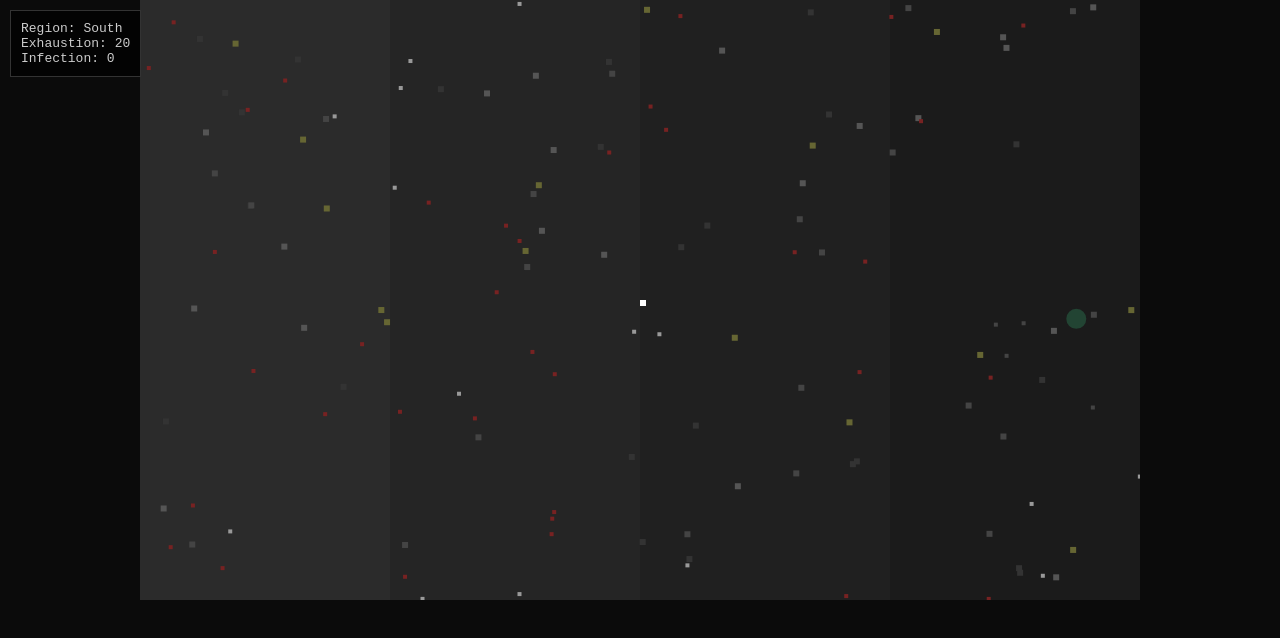
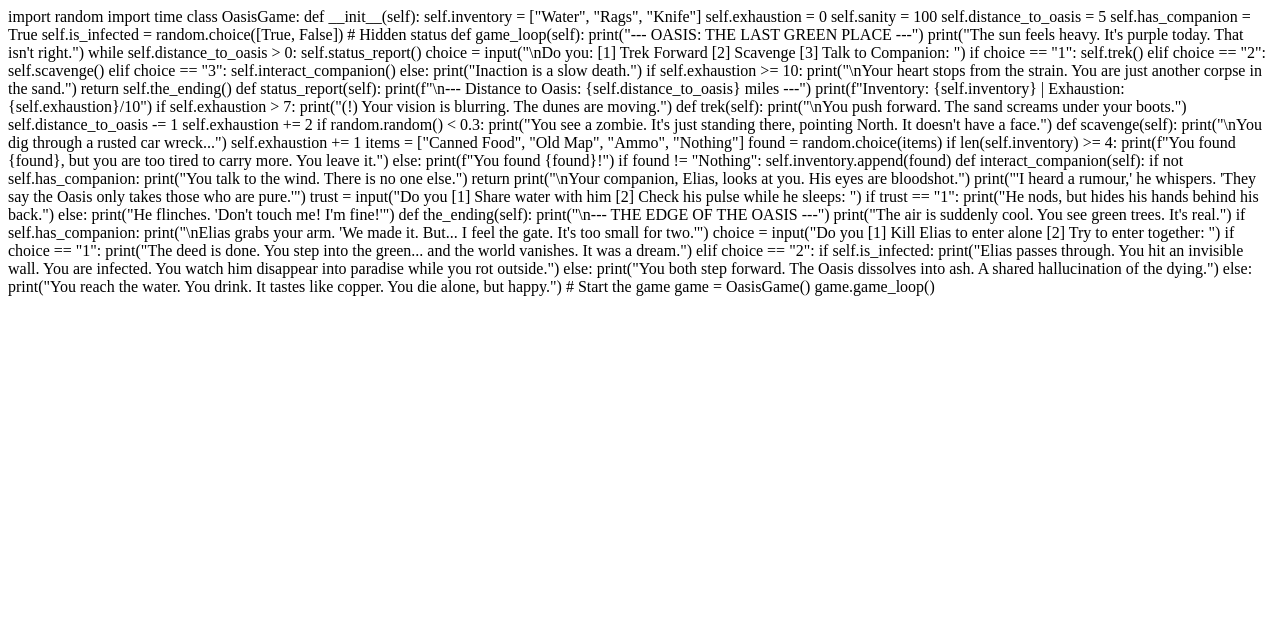
Before and after one commit to rachgood21-cmd/Oasis-The-Last-Green-Place, a plain HTML site: page index.html in a window 1280 px wide. Drawn offline with Linux system fonts and the light colour scheme.

Commit message:
Update index.html

```diff
--- a/index.html
+++ b/index.html
@@ -1,165 +1,94 @@
-<!DOCTYPE html>
-<html lang="en">
-<head>
-<meta charset="UTF-8">
-<title>OASIS: The Last Green Place</title>
-<style>
-body {
-    margin: 0;
-    background: #0b0b0b;
-    color: #ccc;
-    font-family: monospace;
-}
-#ui {
-    position: fixed;
-    top: 10px;
-    left: 10px;
-    background: rgba(0,0,0,0.7);
-    padding: 10px;
-    border: 1px solid #333;
-}
-canvas {
-    display: block;
-    margin: auto;
-    background: #111;
-}
-</style>
-</head>
-<body>
+import random
+import time
 
-<div id="ui">
-    <div>Region: <span id="region"></span></div>
-    <div>Exhaustion: <span id="exhaustion">20</span></div>
-    <div>Infection: <span id="infection">0</span></div>
-</div>
+class OasisGame:
+    def __init__(self):
+        self.inventory = ["Water", "Rags", "Knife"]
+        self.exhaustion = 0
+        self.sanity = 100
+        self.distance_to_oasis = 5
+        self.has_companion = True
+        self.is_infected = random.choice([True, False]) # Hidden status
 
-<canvas id="map" width="1000" height="600"></canvas>
+    def game_loop(self):
+        print("--- OASIS: THE LAST GREEN PLACE ---")
+        print("The sun feels heavy. It's purple today. That isn't right.")
 
-<script>
-const canvas = document.getElementById("map");
-const ctx = canvas.getContext("2d");
+        while self.distance_to_oasis > 0:
+            self.status_report()
+            choice = input("\nDo you: [1] Trek Forward [2] Scavenge [3] Talk to Companion: ")
 
-let player = { x: 500, y: 300 };
-let exhaustion = 20;
-let infection = 0;
+            if choice == "1":
+                self.trek()
+            elif choice == "2":
+                self.scavenge()
+            elif choice == "3":
+                self.interact_companion()
+            else:
+                print("Inaction is a slow death.")
 
-const regions = [
-  { name: "West", x: 0, w: 250, color: "#2b2b2b", plants: "#334422" },
-  { name: "Midwest", x: 250, w: 250, color: "#252525", plants: "#444422" },
-  { name: "South", x: 500, w: 250, color: "#202020", plants: "#553311" },
-  { name: "East", x: 750, w: 250, color: "#1b1b1b", plants: "#224433" }
-];
+            if self.exhaustion >= 10:
+                print("\nYour heart stops from the strain. You are just another corpse in the sand.")
+                return
 
-let locations = [];
-let zombies = [];
-let survivors = [];
+        self.the_ending()
 
-let oasis = {
-  x: Math.random() * 1000,
-  y: Math.random() * 600
-};
+    def status_report(self):
+        print(f"\n--- Distance to Oasis: {self.distance_to_oasis} miles ---")
+        print(f"Inventory: {self.inventory} | Exhaustion: {self.exhaustion}/10")
+        if self.exhaustion > 7:
+            print("(!) Your vision is blurring. The dunes are moving.")
 
-function spawnWorld() {
-  for (let i = 0; i < 80; i++) {
-    locations.push({
-      x: Math.random() * 1000,
-      y: Math.random() * 600,
-      type: ["house","junkyard","road","car"][Math.floor(Math.random()*4)]
-    });
-  }
+    def trek(self):
+        print("\nYou push forward. The sand screams under your boots.")
+        self.distance_to_oasis -= 1
+        self.exhaustion += 2
+        if random.random() < 0.3:
+            print("You see a zombie. It's just standing there, pointing North. It doesn't have a face.")
 
-  for (let i = 0; i < 40; i++) {
-    zombies.push({
-      x: Math.random() * 1000,
-      y: Math.random() * 600
-    });
-  }
+    def scavenge(self):
+        print("\nYou dig through a rusted car wreck...")
+        self.exhaustion += 1
+        items = ["Canned Food", "Old Map", "Ammo", "Nothing"]
+        found = random.choice(items)
 
-  for (let i = 0; i < 15; i++) {
-    survivors.push({
-      x: Math.random() * 1000,
-      y: Math.random() * 600
-    });
-  }
-}
+        if len(self.inventory) >= 4:
+            print(f"You found {found}, but you are too tired to carry more. You leave it.")
+        else:
+            print(f"You found {found}!")
+            if found != "Nothing": self.inventory.append(found)
 
-function drawRegions() {
-  regions.forEach(r => {
-    ctx.fillStyle = r.color;
-    ctx.fillRect(r.x, 0, r.w, 600);
-  });
-}
+    def interact_companion(self):
+        if not self.has_companion:
+            print("You talk to the wind. There is no one else.")
+            return
 
-function drawLocations() {
-  locations.forEach(l => {
-    if (l.type === "house") ctx.fillStyle = "#444";
-    if (l.type === "junkyard") ctx.fillStyle = "#663";
-    if (l.type === "road") ctx.fillStyle = "#333";
-    if (l.type === "car") ctx.fillStyle = "#555";
-    ctx.fillRect(l.x, l.y, 6, 6);
-  });
-}
+        print("\nYour companion, Elias, looks at you. His eyes are bloodshot.")
+        print("'I heard a rumour,' he whispers. 'They say the Oasis only takes those who are pure.'")
+        trust = input("Do you [1] Share water with him [2] Check his pulse while he sleeps: ")
+        if trust == "1":
+            print("He nods, but hides his hands behind his back.")
+        else:
+            print("He flinches. 'Don't touch me! I'm fine!'")
 
-function drawZombies() {
-  zombies.forEach(z => {
-    let dist = Math.hypot(z.x - oasis.x, z.y - oasis.y);
-    ctx.fillStyle = dist < 100 ? "#444" : "#772222";
-    ctx.fillRect(z.x, z.y, 4, 4);
-  });
-}
+    def the_ending(self):
+        print("\n--- THE EDGE OF THE OASIS ---")
+        print("The air is suddenly cool. You see green trees. It's real.")
 
-function drawSurvivors() {
-  survivors.forEach(s => {
-    ctx.fillStyle = "#999";
-    ctx.fillRect(s.x, s.y, 4, 4);
-  });
-}
+        if self.has_companion:
+            print("\nElias grabs your arm. 'We made it. But... I feel the gate. It's too small for two.'")
+            choice = input("Do you [1] Kill Elias to enter alone [2] Try to enter together: ")
 
-function drawOasis() {
-  let dist = Math.hypot(player.x - oasis.x, player.y - oasis.y);
-  ctx.fillStyle = dist < 120 ? "#44aa66" : "#224433";
-  ctx.beginPath();
-  ctx.arc(oasis.x, oasis.y, 10, 0, Math.PI * 2);
-  ctx.fill();
-}
+            if choice == "1":
+                print("The deed is done. You step into the green... and the world vanishes. It was a dream.")
+            elif choice == "2":
+                if self.is_infected:
+                    print("Elias passes through. You hit an invisible wall. You are infected. You watch him disappear into paradise while you rot outside.")
+                else:
+                    print("You both step forward. The Oasis dissolves into ash. A shared hallucination of the dying.")
+        else:
+            print("You reach the water. You drink. It tastes like copper. You die alone, but happy.")
 
-function drawPlayer() {
-  ctx.fillStyle = "#ffffff";
-  ctx.fillRect(player.x, player.y, 6, 6);
-}
-
-function updateRegion() {
-  const r = regions.find(r => player.x >= r.x && player.x < r.x + r.w);
-  document.getElementById("region").textContent = r ? r.name : "Unknown";
-}
-
-function gameLoop() {
-  ctx.clearRect(0,0,1000,600);
-
-  drawRegions();
-  drawLocations();
-  drawZombies();
-  drawSurvivors();
-  drawOasis();
-  drawPlayer();
-
-  updateRegion();
-  requestAnimationFrame(gameLoop);
-}
-
-document.addEventListener("keydown", e => {
-  if (e.key === "ArrowUp") player.y -= 5;
-  if (e.key === "ArrowDown") player.y += 5;
-  if (e.key === "ArrowLeft") player.x -= 5;
-  if (e.key === "ArrowRight") player.x += 5;
-
-  exhaustion += 0.2;
-  if (Math.random() < 0.01) infection += 1;
-});
-
-spawnWorld();
-gameLoop();
-</script>
-
-</body>
-</html>
+# Start the game
+game = OasisGame()
+game.game_loop()
```
